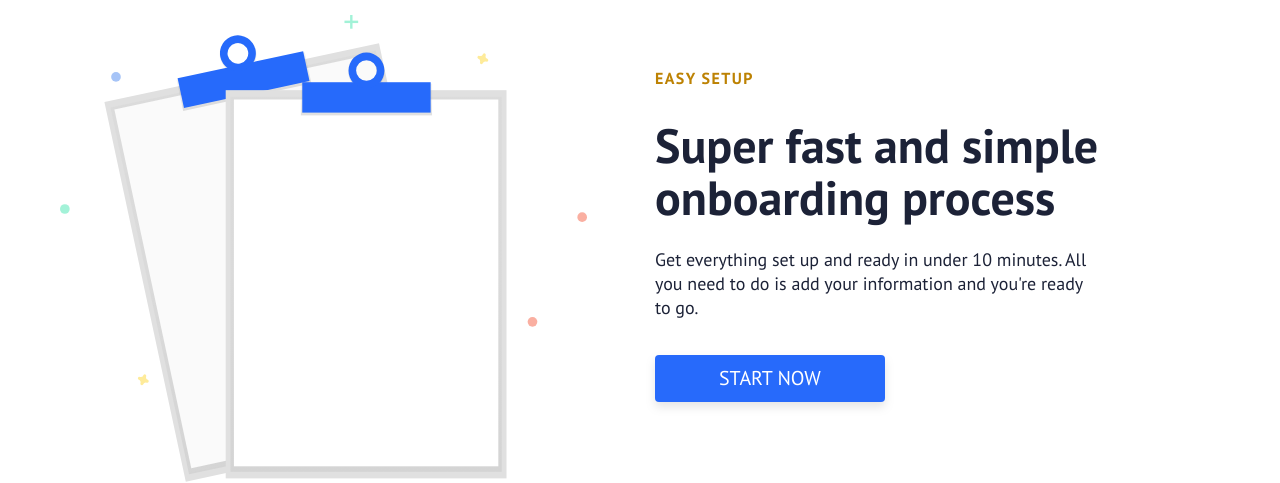
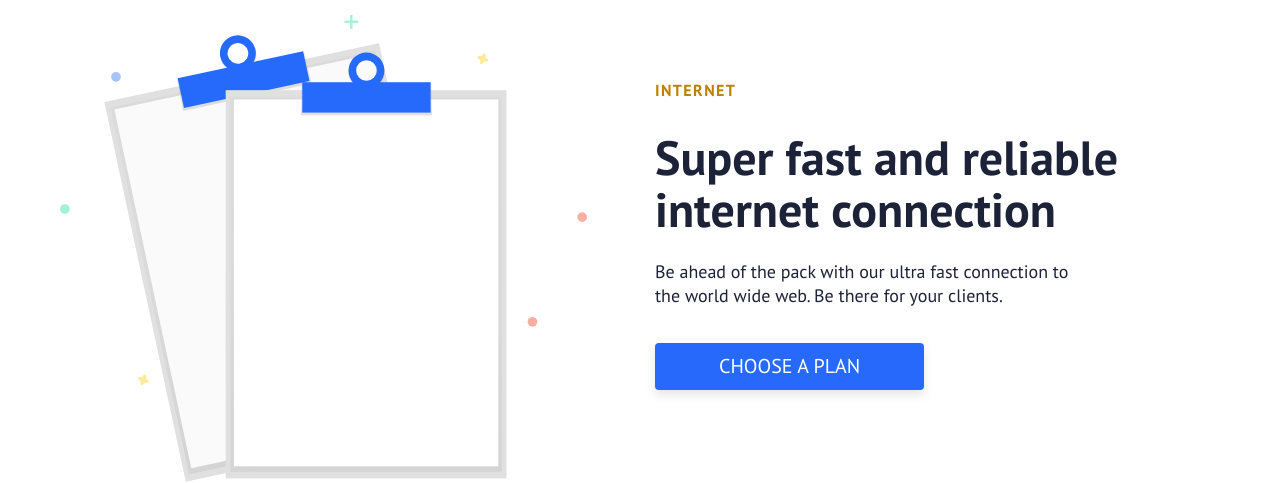
Before and after one commit to Ahmed-M-Osman/vv-website-ui, a React (Create React App) app: page /services in a window 1280 px wide. Shown: the part 163-646 px from the top of the page. Built offline with nearby package versions, Linux system fonts and the light colour scheme; no server answers.

Commit message:
service page

```diff
--- a/src/components/Card.js
+++ b/src/components/Card.js
@@ -23,7 +23,7 @@ function Card() {
                      non vel. Consectetur vero qui cum, aspernatur quod quae! Mollitia similique iusto consequatur ex iure culpa.</p>
 
 
-                    <div className="absolute bottom-1 right-1 p-1 rounded border-2 border-orange-700 bg-orange-100 w-fit">
+                    <div className="absolute bottom-1 right-1 m-2 p-1 rounded border-2 border-orange-700 bg-orange-100 w-fit">
                         <Link to='/' className=''>
                         <strong className=" uppercase tracking-wide text-sm font-bold text-orange-700">Wireless</strong>
                         </Link>
@@ -50,7 +50,7 @@ function Card() {
                         <p className="block pb-10 text-left">Lorem ipsum dolor sit amet, consectetur adipisicing elit. Repellendus molestiae necessitatibus sequi illo officiis,
                          non vel. Consectetur vero qui cum, aspernatur quod quae! Mollitia similique iusto consequatur ex iure culpa.</p>
                         <div className="">
-                        <div className="absolute bottom-1 right-1 p-1 rounded border-2 border-green-700 bg-green-100 w-fit">
+                        <div className="absolute bottom-1 right-1 m-2 p-1 rounded border-2 border-green-700 bg-green-100 w-fit">
                         <Link to='/' className=''>
                         <strong className="uppercase tracking-wide text-sm font-bold text-green-700">Network</strong>
                         </Link>
@@ -75,7 +75,7 @@ function Card() {
                         </Link>
                         <p className="block pb-10 text-left">Lorem ipsum dolor sit amet, consectetur adipisicing elit. Repellendus molestiae necessitatibus sequi illo officiis,
                          non vel. Consectetur vero qui cum, aspernatur quod quae! Mollitia similique iusto consequatur ex iure culpa.</p>
-                    <div className="absolute bottom-1 right-1 p-1 rounded border-2 border-blue-700 bg-blue-100 w-fit">
+                    <div className="absolute bottom-1 right-1 m-2 p-1 rounded border-2 border-blue-700 bg-blue-100 w-fit">
                         <Link to='/' className=''>
                         <strong className="uppercase tracking-wide text-sm font-bold text-blue-700">Software</strong>
                         </Link>
--- a/src/components/Navbar.js
+++ b/src/components/Navbar.js
@@ -4,20 +4,26 @@ import './Navbar.css';
 import { FaBars, FaTimes } from 'react-icons/fa';
 import { IconContext } from 'react-icons/lib';
 import {useQuery, gql} from '@apollo/client';
+import file from '../components/LayoutAPI.txt'
 
-const NAVFOOT = gql`
-  query {
+
+
+
+
+const NAVFOOT = gql`query {
 	layout {
 		data {
 			id
 			__typename
 			attributes {
 				locale
+# 				Use the meta data below for the tab name and suffix
 				metaTitleSuffix
 				metaData {
 					metaTitle
 					metaDescription
 				}
+# 				The favicon for the website
 				favicon {
 					data {
 						id
@@ -27,6 +33,7 @@ const NAVFOOT = gql`
 						}
 					}
 				}
+# 				Button below the navlinks is for the language change
 				navbar {
 					navLinks {
 						id
@@ -73,9 +80,32 @@ const NAVFOOT = gql`
 `;
 
 function Navbar() {
+
+// function Notes() {
+//     const [text, setText] = useState();
+//     fetch(file)
+//         .then((response) => response.text())
+//         .then((textContent) => {
+//           setText(textContent);
+//         });
+//       return text || "Loading...";
+//   }
+
+//   const text = Notes();
+//   console.log('text decoded:', text);
+
+//   if (text != null) {
+//     const NAVFOOT = gql`${text}`;
+//     const {loading, error, data} = useQuery(NAVFOOT);
+//   if (loading) return <p>Loading</p>
+//   if (error) return <p>Error!</p>
+// };
+
+
   const [click, setClick] = useState(false);
   const [button, setButton] = useState(true);
   const {loading, error, data} = useQuery(NAVFOOT);
+
 
   const handleClick = () => setClick(!click);
   const closeMobileMenu = () => setClick(false);
@@ -88,6 +118,11 @@ function Navbar() {
     }
   };
 
+  if (loading) return <p>Loading</p>
+  if (error) return <p>Error!</p>
+
+
+
   // useEffect(() => {
   //   showButton();
   //   window.addEventListener('resize', showButton);
@@ -97,8 +132,7 @@ function Navbar() {
   // }, []);
 
 
-  if (loading) return <p>Loading</p>
-  if (error) return <p>Error!</p>
+
 
 const meta_data = data.layout.data.attributes.metaData;
 const nav_links = data.layout.data.attributes.navbar.navLinks;
@@ -108,11 +142,19 @@ const nav_links = data.layout.data.attributes.navbar.navLinks;
       <IconContext.Provider value={{ color: '#fff' }}>
         <nav className='navbar'>
           <div className='navbar-container container'>
+
+            <div className="flex-col items-center mt-3">
+
               <div className="">
                 <Link to='/' className='navbar-logo' onClick={closeMobileMenu}>
                   {meta_data.metaTitle}
                 </Link>
-            <small className='text-white text-sm '>The Knowledge Company</small>
+              </div>
+
+              <div>
+                <small className='flex items-center justify-center text-white text-sm'>The Knowledge Company</small>
+              </div>
+
             </div>
 
             <div className='menu-icon' onClick={handleClick}>
--- a/src/components/pages/Services/Data.js
+++ b/src/components/pages/Services/Data.js
@@ -30,20 +30,20 @@ export const homeObjThree = {
   lightBg: true,
   lightText: false,
   lightTextDesc: false,
-  topLine: 'EASY SETUP',
-  headline: 'Super fast and simple onboarding process',
+  topLine: 'INTERNET',
+  headline: 'Super fast and reliable internet connection',
   description:
-    "Get everything set up and ready in under 10 minutes. All you need to do is add your information and you're ready to go.",
-  buttonLabel: 'Start Now',
+    "Be ahead of the pack with our ultra fast connection to the world wide web. Be there for your clients.",
+  buttonLabel: 'Choose a Plan',
   imgStart: 'start',
   img: 'images/svg-7.svg',
   alt: 'Vault'
 };
 
 export const homeObjFour = {
-  lightBg: false,
-  lightText: true,
-  lightTextDesc: true,
+  lightBg: true,
+  lightText: false,
+  lightTextDesc: false,
   topLine: 'DATA ANALYTICS',
   headline: 'Every transaction is stored on our secure cloud database',
   description:
```
Also changed, not shown: src/components/LayoutAPI.txt (added). Lines whose indentation alone changed are shown as unchanged.
